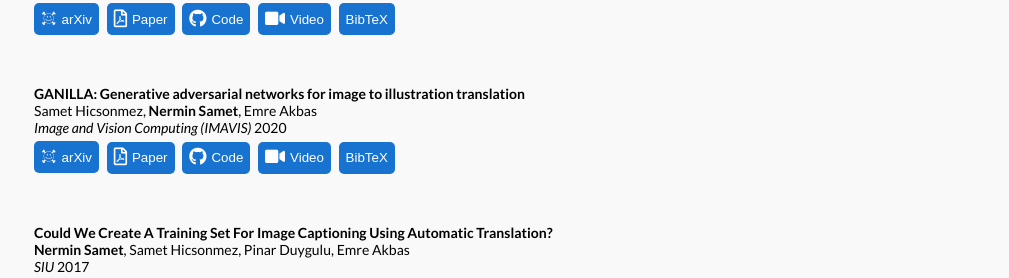
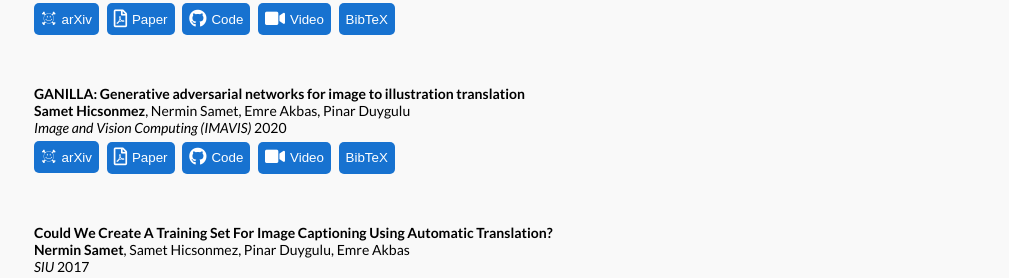
Before and after one commit to giddyyupp/giddyyupp.github.io, a Jekyll site: the page built from _posts/research/2021-02-01-advsegloss.markdown, in a window 1280 px wide. Shown: the part 1090-1368 px from the top of the page, without its empty margins (131-1140 px from the left). Built offline with Jekyll 4.4.1, drawn with Linux system fonts in a browser that asks for light colours; some web fonts are replaced.

Commit message:
Update 2020-01-01-ganilla.markdown

```diff
--- a/_posts/research/2020-01-01-ganilla.markdown
+++ b/_posts/research/2020-01-01-ganilla.markdown
@@ -3,8 +3,8 @@ layout: post
 title:  "GANILLA: Generative adversarial networks for image to illustration translation"
 date:   2020-01-01 20:00:00 +03:00
 categories: research
-author: "Nermin Samet"
-authors:  "Samet Hicsonmez, <strong>Nermin Samet</strong>, Emre Akbas"
+author: "Samet Hicsonmez"
+authors:  "<strong>Samet Hicsonmez</strong>, Nermin Samet, Emre Akbas, Pinar Duygulu"
 venue: "Image and Vision Computing (IMAVIS)"
 arxiv: https://arxiv.org/abs/2002.05638
 paper: https://www.sciencedirect.com/science/article/pii/S0262885620300184
```
